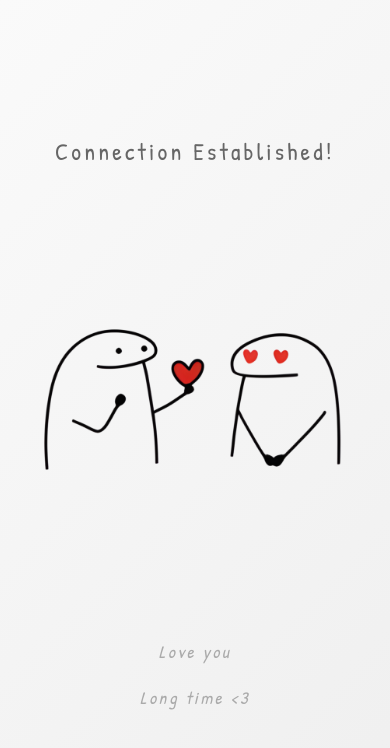
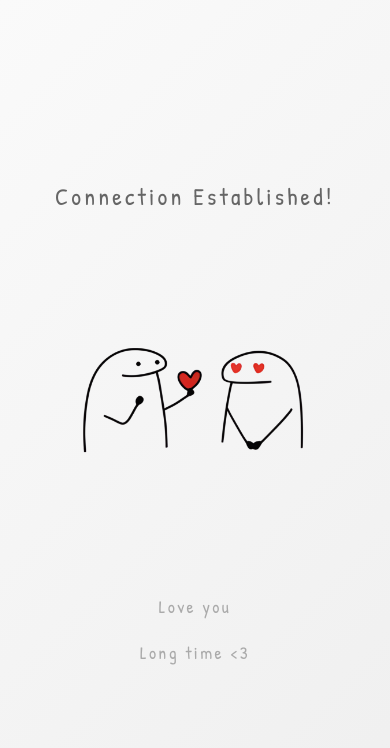
Before and after one commit to SakshamSaraogi/project, a React (Create React App) app: page /established in a window 390 px wide. Shown: the top 748 px of the page. Built offline with nearby package versions, Linux system fonts and the light colour scheme; a web font is replaced by a local one.

Commit message:
Image Changes

```diff
--- a/src/pages/ConnectionEstablished.css
+++ b/src/pages/ConnectionEstablished.css
@@ -33,11 +33,15 @@
 
 .couple-illustration {
   margin: 40px auto;
+  display: flex;
+  justify-content: center;
+  align-items: center;
   animation: bounceIn 1s ease-out 0.3s both;
 }
 
 .couple-image {
-  width: 350px;
+  width: 480px;          /* bigger on desktop */
+  max-width: 90vw;       /* responsive */
   height: auto;
   animation: gentle-float 3s ease-in-out infinite;
 }
@@ -51,10 +55,10 @@
 }
 
 .love-text {
-  font-size: 1.3rem;
+  font-size: 1.7rem;
   color: #aaa;
   letter-spacing: 0.15rem;
-  font-style: italic;
+  font-style: bold;
 }
 
 .left-text {
@@ -144,9 +148,8 @@
     letter-spacing: 0.2rem;
   }
 
-  .couple-svg {
-    width: 250px;
-    height: 250px;
+  .couple-image {
+    width: 260px;
   }
 
   .love-messages {
```
